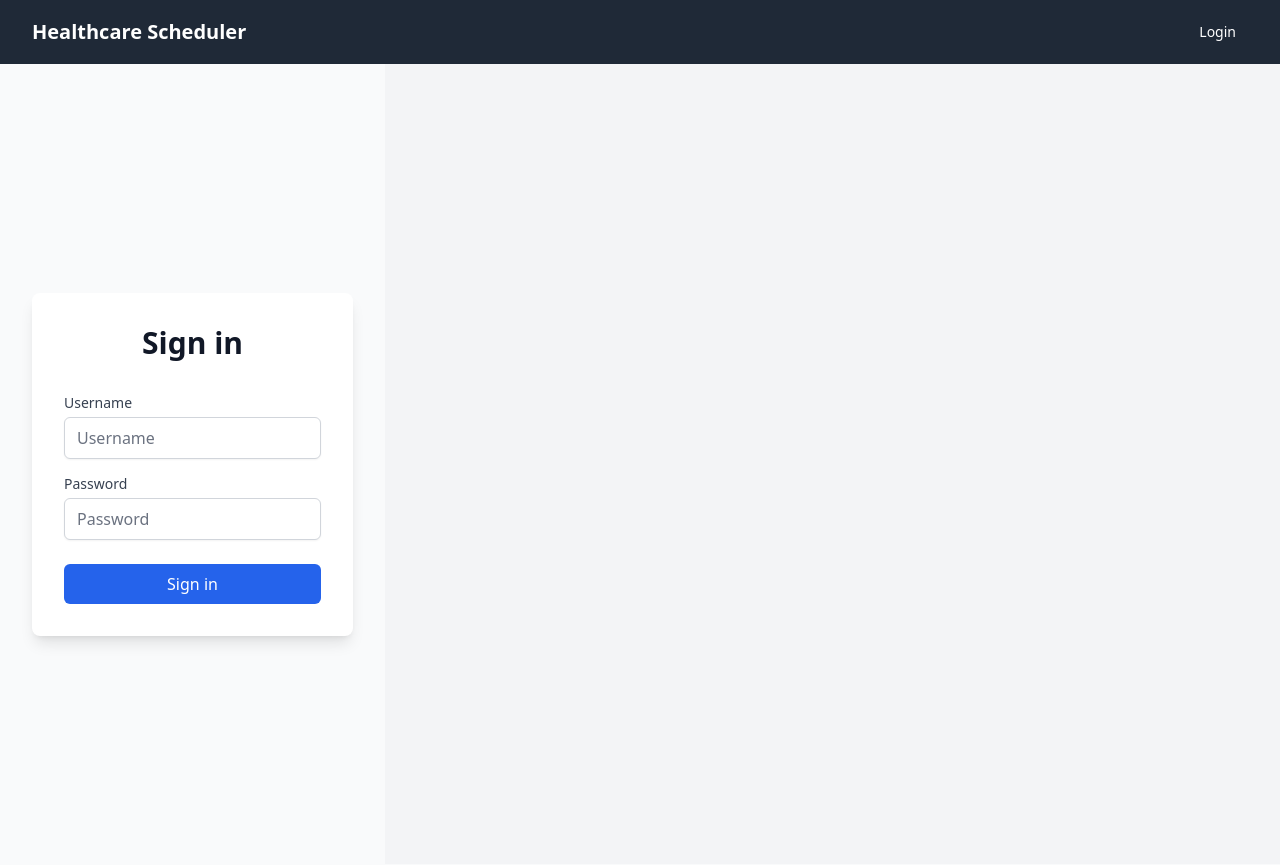
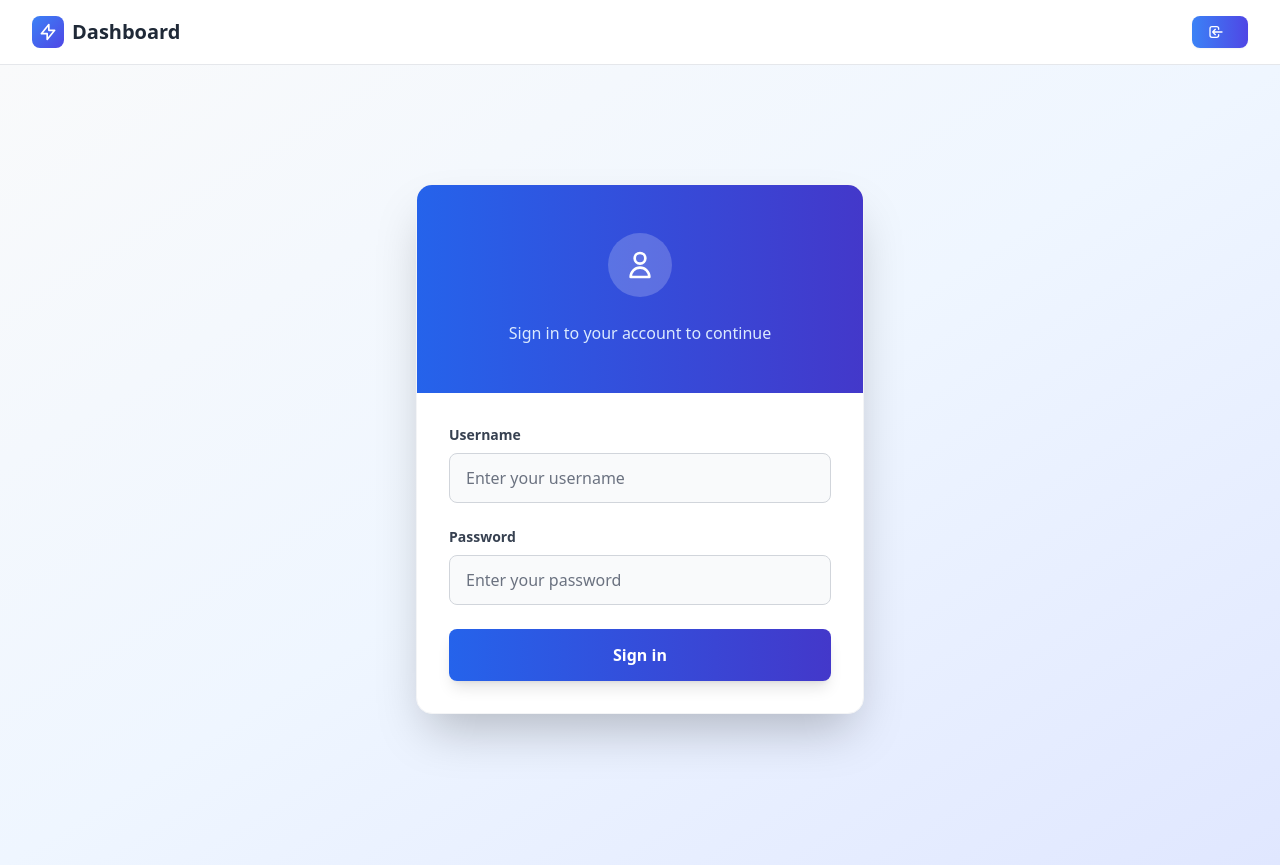
Before and after one commit to Agnes-Kalunda/Hospital-crm, a React (Create React App) app in the folder frontend/: page /login in a window 1280 px wide. Built offline with nearby package versions, Linux system fonts and the light colour scheme.

Commit message:
restyle login

```diff
--- a/frontend/src/components/appointments/AppointmentForm.js
+++ b/frontend/src/components/appointments/AppointmentForm.js
@@ -529,7 +529,7 @@ const AppointmentForm = () => {
                   </select>
                 </div>
               </div>
-
+{/*
               <div className="sm:col-span-6">
                 <label htmlFor="reason" className="block text-sm font-medium text-gray-700">
                   Reason for Appointment
@@ -544,11 +544,11 @@ const AppointmentForm = () => {
                     onChange={handleChange}
                   />
                 </div>
-              </div>
+              </div> */}
 
               <div className="sm:col-span-6">
                 <label htmlFor="notes" className="block text-sm font-medium text-gray-700">
-                  Additional Notes
+                  Notes
                 </label>
                 <div className="mt-1">
                   <textarea
--- a/frontend/src/components/auth/Login.js
+++ b/frontend/src/components/auth/Login.js
@@ -1,4 +1,3 @@
-
 import React, { useState, useContext, useEffect } from 'react';
 import { useNavigate, useLocation } from 'react-router-dom';
 import { AuthContext } from '../../context/AuthContext';
@@ -16,7 +15,6 @@ const Login = () => {
   const location = useLocation();
 
   useEffect(() => {
-
     if (token) {
       navigate('/');
     }
@@ -36,7 +34,6 @@ const Login = () => {
     try {
       const success = await login(username, password);
       if (success) {
-
         const from = location.state?.from?.pathname || '/';
         navigate(from);
       } else {
@@ -50,58 +47,96 @@ const Login = () => {
   };
 
   return (
-    <div className="auth-container">
-      <div className="auth-form">
-        <h2 className="text-center text-3xl font-extrabold text-gray-900">Sign in</h2>
+    <div className="min-h-screen w-full flex items-center justify-center bg-gradient-to-br from-gray-50 via-blue-50 to-indigo-100 p-4">
+      <div className="w-full max-w-md">
+        <div className="bg-white rounded-2xl shadow-2xl border border-gray-100 overflow-hidden">
+          {/* Header Section */}
+          <div className="bg-gradient-to-r from-blue-600 to-indigo-700 px-8 py-12 text-center">
+            <div className="inline-flex items-center justify-center w-16 h-16 bg-white/20 rounded-full mb-6">
+              <svg className="w-8 h-8 text-white" fill="none" stroke="currentColor" viewBox="0 0 24 24">
+                <path strokeLinecap="round" strokeLinejoin="round" strokeWidth="2" d="M16 7a4 4 0 11-8 0 4 4 0 018 0zM12 14a7 7 0 00-7 7h14a7 7 0 00-7-7z" />
+              </svg>
+            </div>
+
+            <p className="text-blue-100">Sign in to your account to continue</p>
+          </div>
+
+          {/* Form Section */}
+          <div className="px-8 py-8">
 
             {error && (
-          <div className="alert alert-danger">
-            {error}
+              <div className="mb-6 p-4 bg-red-50 border-l-4 border-red-400 rounded-r-lg">
+                <div className="flex items-center">
+                  <svg className="w-5 h-5 text-red-400 mr-3 flex-shrink-0" fill="currentColor" viewBox="0 0 20 20">
+                    <path fillRule="evenodd" d="M10 18a8 8 0 100-16 8 8 0 000 16zM8.707 7.293a1 1 0 00-1.414 1.414L8.586 10l-1.293 1.293a1 1 0 101.414 1.414L10 11.414l1.293 1.293a1 1 0 001.414-1.414L11.414 10l1.293-1.293a1 1 0 00-1.414-1.414L10 8.586 8.707 7.293z" clipRule="evenodd" />
+                  </svg>
+                  <p className="text-red-700 font-medium">{error}</p>
+                </div>
               </div>
             )}
 
-        <form className="mt-8 space-y-6" onSubmit={onSubmit}>
-          <div className="rounded-md -space-y-px">
-            <div className="mb-4">
-              <label htmlFor="username" className="form-label">Username</label>
+
+            <form onSubmit={onSubmit} className="space-y-6">
+
+              <div>
+                <label htmlFor="username" className="block text-sm font-semibold text-gray-700 mb-2">
+                  Username
+                </label>
                 <input
                   id="username"
                   name="username"
                   type="text"
                   required
-                className="form-input"
-                placeholder="Username"
+                  className="w-full px-4 py-3 border border-gray-300 rounded-lg focus:ring-2 focus:ring-blue-500 focus:border-blue-500 transition-all duration-200 bg-gray-50 focus:bg-white text-gray-900 placeholder-gray-500"
+                  placeholder="Enter your username"
                   value={username}
                   onChange={onChange}
                 />
               </div>
-            <div className="mb-4">
-              <label htmlFor="password" className="form-label">Password</label>
+
+              {/* Password Field */}
+              <div>
+                <label htmlFor="password" className="block text-sm font-semibold text-gray-700 mb-2">
+                  Password
+                </label>
                 <input
                   id="password"
                   name="password"
                   type="password"
                   required
-                className="form-input"
-                placeholder="Password"
+                  className="w-full px-4 py-3 border border-gray-300 rounded-lg focus:ring-2 focus:ring-blue-500 focus:border-blue-500 transition-all duration-200 bg-gray-50 focus:bg-white text-gray-900 placeholder-gray-500"
+                  placeholder="Enter your password"
                   value={password}
                   onChange={onChange}
                 />
               </div>
+
+              {/* Submit Button */}
+              <button
+                type="submit"
+                disabled={loading}
+                className="w-full bg-gradient-to-r from-blue-600 to-indigo-700 hover:from-blue-700 hover:to-indigo-800 text-white font-semibold py-3.5 px-4 rounded-lg shadow-lg hover:shadow-xl transform hover:scale-[1.01] transition-all duration-200 disabled:opacity-60 disabled:cursor-not-allowed disabled:transform-none focus:outline-none focus:ring-2 focus:ring-blue-500 focus:ring-offset-2"
+              >
+                {loading ? (
+                  <div className="flex items-center justify-center">
+                    <svg className="animate-spin -ml-1 mr-3 h-5 w-5 text-white" fill="none" viewBox="0 0 24 24">
+                      <circle className="opacity-25" cx="12" cy="12" r="10" stroke="currentColor" strokeWidth="4" />
+                      <path className="opacity-75" fill="currentColor" d="M4 12a8 8 0 018-8V0C5.373 0 0 5.373 0 12h4zm2 5.291A7.962 7.962 0 014 12H0c0 3.042 1.135 5.824 3 7.938l3-2.647z" />
+                    </svg>
+                    Signing in...
+                  </div>
+                ) : (
+                  'Sign in'
+                )}
+              </button>
+            </form>
+          </div>
         </div>
 
-          <div>
-            <button
-              type="submit"
-              className="btn btn-primary w-full"
-              disabled={loading}
-            >
-              {loading ? 'Signing in...' : 'Sign in'}
-            </button>
+        {/* Footer */}
+        <div className="text-center mt-8">
+
         </div>
-        </form>
-
-
       </div>
     </div>
   );
--- a/frontend/src/components/layout/Navbar.js
+++ b/frontend/src/components/layout/Navbar.js
@@ -6,38 +6,65 @@ const Navbar = () => {
   const { user, logout, token } = useContext(AuthContext);
 
   return (
-    <nav className="bg-gray-800">
+    <nav className="bg-white shadow-lg border-b border-gray-200">
       <div className="max-w-7xl mx-auto px-4 sm:px-6 lg:px-8">
         <div className="flex items-center justify-between h-16">
+          {/* Logo/Brand Section */}
           <div className="flex items-center">
             <div className="flex-shrink-0">
-              <Link to="/" className="text-white font-bold text-xl">
-                Healthcare Scheduler
+              <Link
+                to="/"
+                className="flex items-center space-x-2 text-gray-800 hover:text-blue-600 transition-colors duration-200"
+              >
+                <div className="w-8 h-8 bg-gradient-to-br from-blue-500 to-indigo-600 rounded-lg flex items-center justify-center">
+                  <svg className="w-5 h-5 text-white" fill="none" stroke="currentColor" viewBox="0 0 24 24">
+                    <path strokeLinecap="round" strokeLinejoin="round" strokeWidth="2" d="M13 10V3L4 14h7v7l9-11h-7z" />
+                  </svg>
+                </div>
+                <span className="font-bold text-xl">Dashboard</span>
               </Link>
             </div>
           </div>
+
+          {/* User Actions Section */}
           <div className="ml-4 flex items-center md:ml-6">
             {token ? (
-              <div className="relative">
-                <div className="flex items-center">
-                  <span className="text-white mr-2">
-                    Welcome, {user?.first_name || 'User'}
-                  </span>
-                  <button
-                    onClick={logout}
-                    className="px-3 py-2 rounded-md text-sm font-medium text-white bg-red-600 hover:bg-red-700"
-                  >
-                    Logout
-                  </button>
+              <div className="flex items-center space-x-4">
+                {/* User Info */}
+                <div className="flex items-center space-x-3">
+                  <div className="flex items-center space-x-2">
+                    <div className="w-8 h-8 bg-gradient-to-br from-gray-400 to-gray-600 rounded-full flex items-center justify-center">
+                      <svg className="w-4 h-4 text-white" fill="none" stroke="currentColor" viewBox="0 0 24 24">
+                        <path strokeLinecap="round" strokeLinejoin="round" strokeWidth="2" d="M16 7a4 4 0 11-8 0 4 4 0 018 0zM12 14a7 7 0 00-7 7h14a7 7 0 00-7-7z" />
+                      </svg>
+                    </div>
+                    <span className="text-gray-700 font-medium text-sm">
+                      Welcome back
+                    </span>
+                  </div>
                 </div>
+
+                {/* Logout Button */}
+                <button
+                  onClick={logout}
+                  className="inline-flex items-center px-4 py-2 bg-gradient-to-r from-red-500 to-red-600 hover:from-red-600 hover:to-red-700 text-white text-sm font-medium rounded-lg shadow-sm hover:shadow-md transform hover:scale-105 transition-all duration-200 focus:outline-none focus:ring-2 focus:ring-red-500 focus:ring-offset-2"
+                >
+                  <svg className="w-4 h-4 mr-2" fill="none" stroke="currentColor" viewBox="0 0 24 24">
+                    <path strokeLinecap="round" strokeLinejoin="round" strokeWidth="2" d="M17 16l4-4m0 0l-4-4m4 4H7m6 4v1a3 3 0 01-3 3H6a3 3 0 01-3-3V7a3 3 0 013-3h4a3 3 0 013 3v1" />
+                  </svg>
+                  Logout
+                </button>
               </div>
             ) : (
-              <div className="flex space-x-4">
+              <div className="flex space-x-3">
                 <Link
                   to="/login"
-                  className="px-3 py-2 rounded-md text-sm font-medium text-white hover:bg-gray-700"
+                  className="inline-flex items-center px-4 py-2 bg-gradient-to-r from-blue-500 to-indigo-600 hover:from-blue-600 hover:to-indigo-700 text-white text-sm font-medium rounded-lg shadow-sm hover:shadow-md transform hover:scale-105 transition-all duration-200 focus:outline-none focus:ring-2 focus:ring-blue-500 focus:ring-offset-2"
                 >
-                  Login
+                  <svg className="w-4 h-4 mr-2" fill="none" stroke="currentColor" viewBox="0 0 24 24">
+                    <path strokeLinecap="round" strokeLinejoin="round" strokeWidth="2" d="M11 16l-4-4m0 0l4-4m-4 4h14m-5 4v1a3 3 0 01-3 3H6a3 3 0 01-3-3V7a3 3 0 013-3h7a3 3 0 013 3v1" />
+                  </svg>
+
                 </Link>
               </div>
             )}
--- a/frontend/src/components/layout/Sidebar.js
+++ b/frontend/src/components/layout/Sidebar.js
@@ -35,7 +35,7 @@ const Sidebar = () => {
             Patients
           </Link>
         </li>
-        {userRole !== 'DOCTOR' && (
+        {/* {userRole !== 'DOCTOR' && (
         <li>
           <Link
             to="/doctors"
@@ -61,7 +61,7 @@ const Sidebar = () => {
             Appointments
           </Link>
         </li>
-        )}
+        )} */}
         <li>
           <Link
             to="/records"
```
Lines whose indentation alone changed are shown as unchanged.
